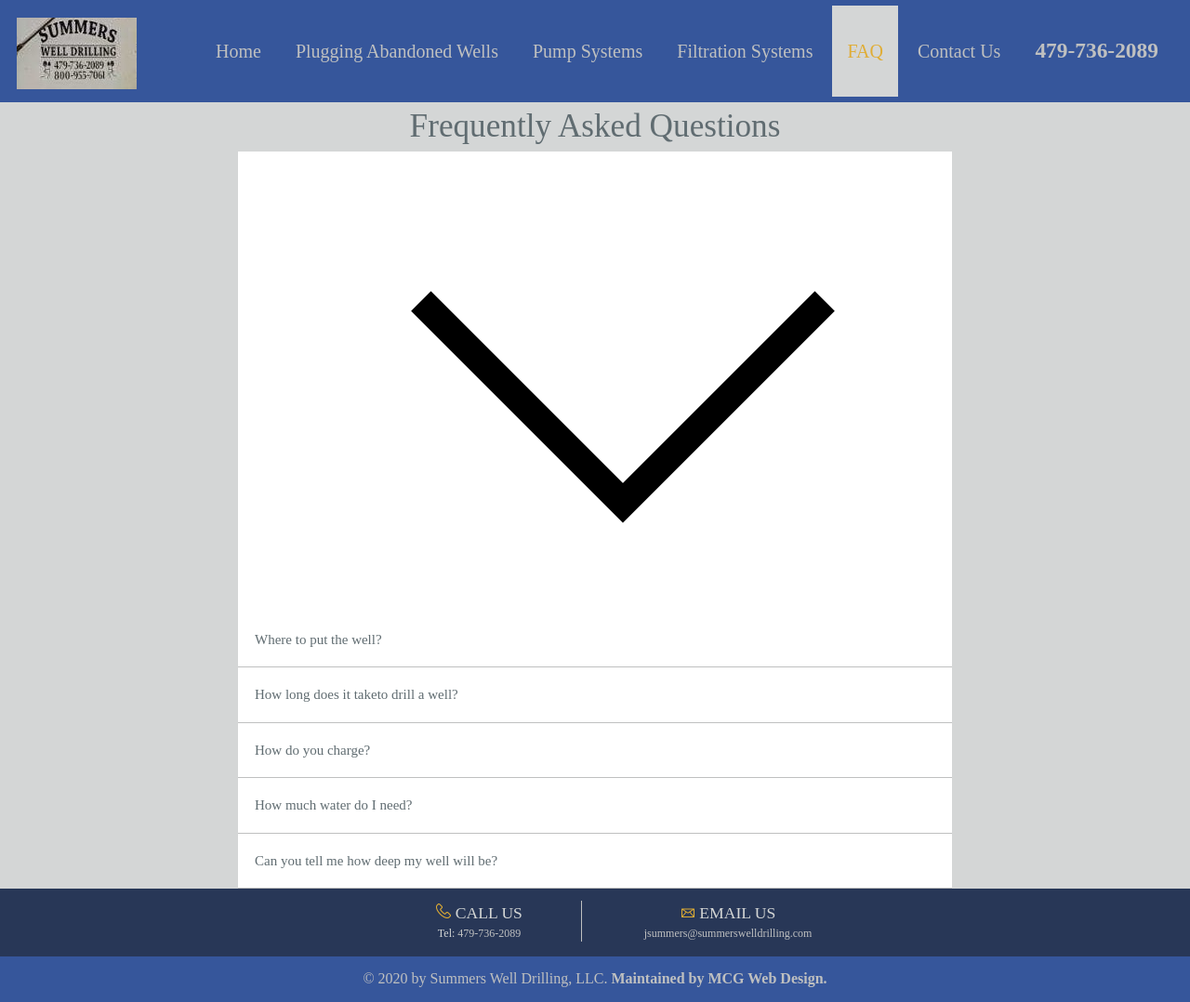
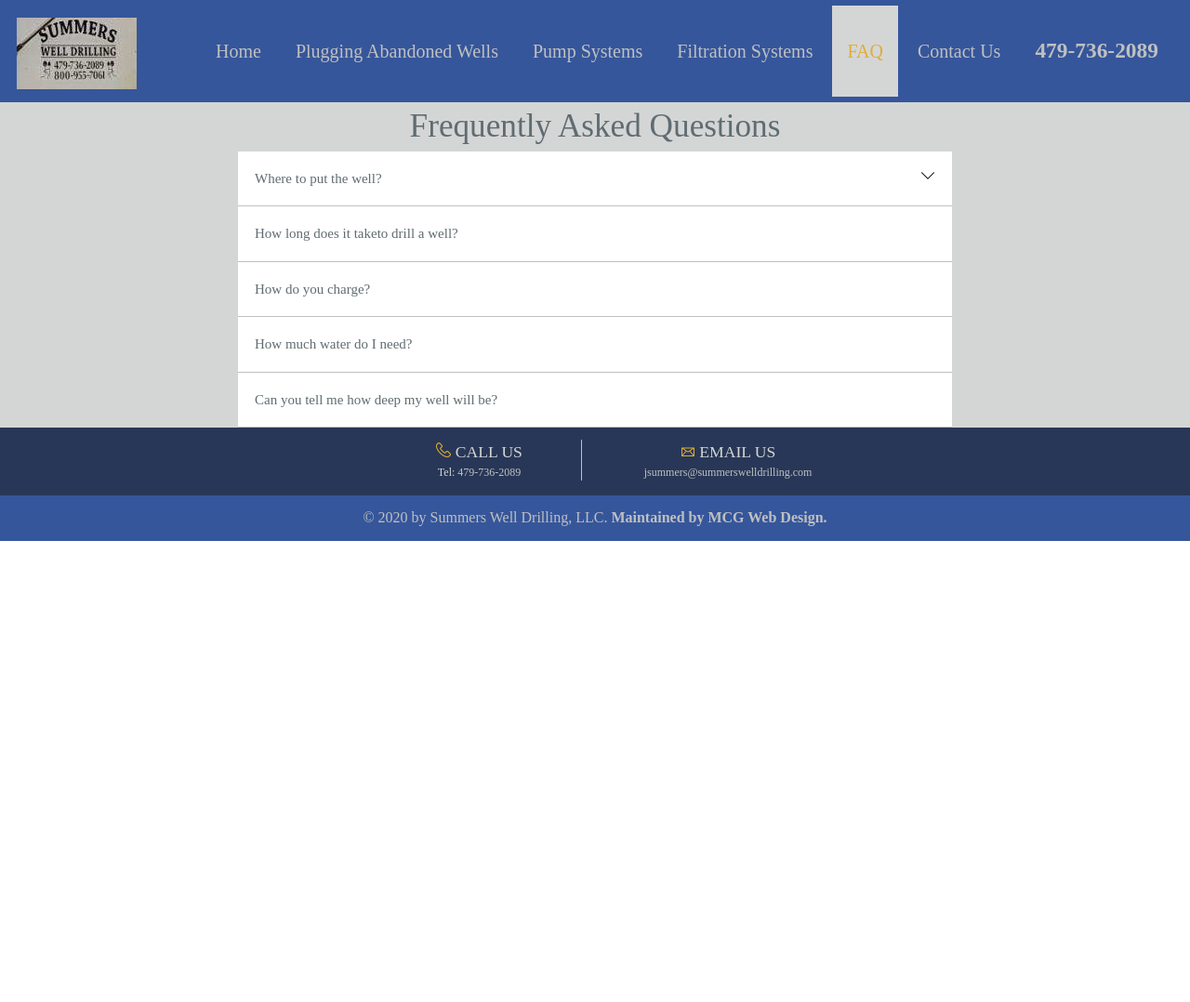
Before and after one commit to jamess999888/SummersDrilling, a Jekyll site: the page built from faq.md, in a window 1280 px wide. Shown: the whole page at 93% size. Built offline with Jekyll 4.4.1, drawn with Linux system fonts in a browser that asks for light colours; our own code applies the rules of GitHub Pages for plain Markdown files; after the commit the page ends 900 px from its top, so only the background shows below that.

Commit message:
fixing active

```diff
--- a/css/style.css
+++ b/css/style.css
@@ -1236,7 +1236,7 @@ ul.topnav li.right {
     border-bottom: 1px solid #BFC0C0;
 }
 
-.collapsible .active,
+.collapsible.active,
 .collapsible:hover {
     background-color: #BFC0C0;
     transition: 0.5s;
@@ -1248,6 +1248,11 @@ ul.topnav li.right {
     height: 0rem;
     transition: height 0.5s;
     background-color: white;
+}
+
+.collapsible img {
+    height: 1rem;
+    float: right;
 }
 
 #faq {
--- a/js/collapsible.js
+++ b/js/collapsible.js
@@ -6,10 +6,10 @@ $(document).ready(function() {
         coll[i].addEventListener("click", function() {
             this.classList.toggle("active");
             var content = this.nextElementSibling;
-            if (content.style.height === "10rem") {
+            if (content.style.height === "5rem") {
                 content.style.height = "0rem";
             } else {
-                content.style.height = "10rem";
+                content.style.height = "5rem";
             }
         });
     }
```
